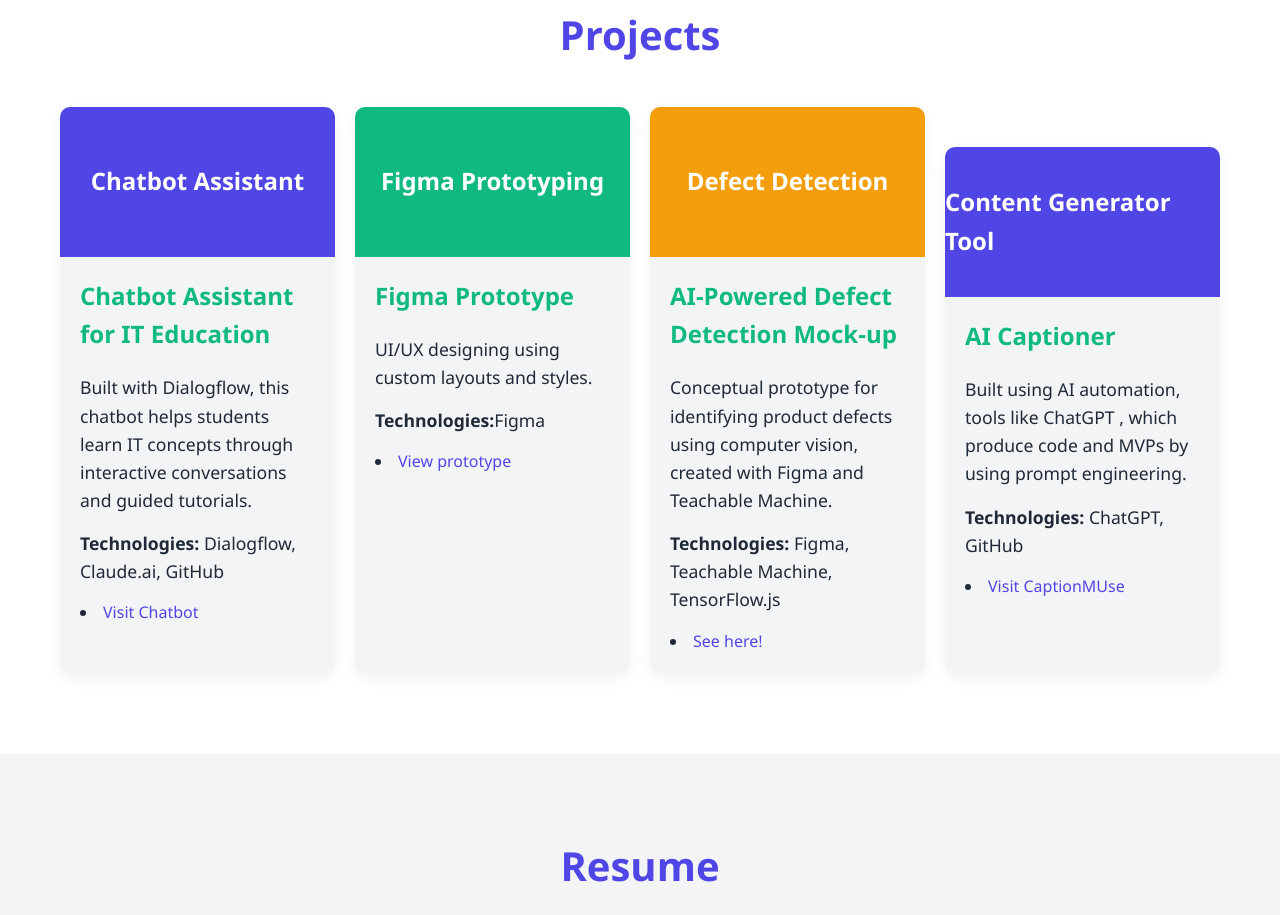
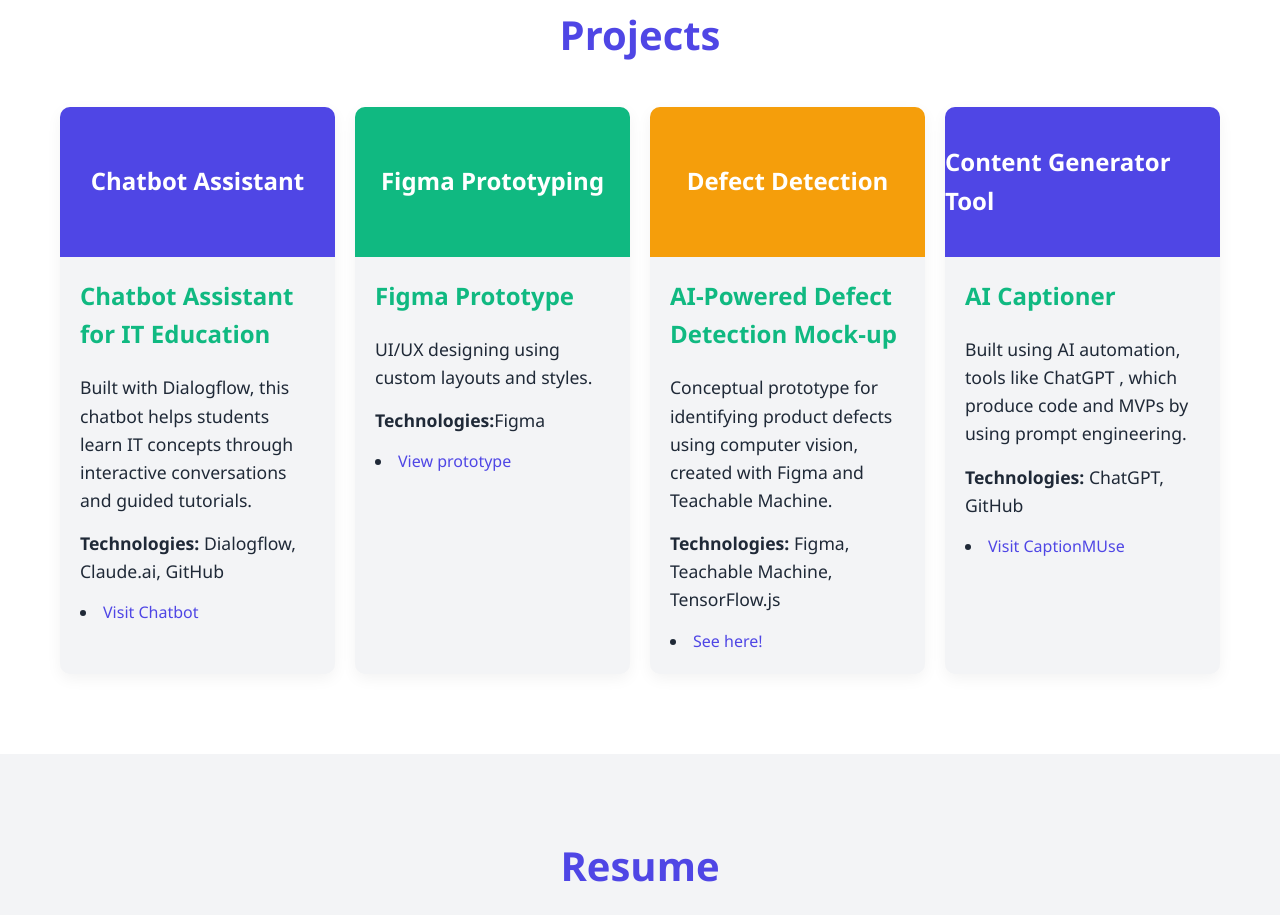
Before and after one commit to SKambi441/portfolio-site, a plain HTML site: page index.html in a window 1280 px wide. Shown: the part 2285-3200 px from the top of the page. Drawn offline with nearby package versions, Linux system fonts and the light colour scheme.

Commit message:
Update index.html

```diff
--- a/index.html
+++ b/index.html
@@ -717,7 +717,6 @@ Since then, I've been motivated to keep learning and to explore this book called
                         <li><a href="https://pikelelalikho.github.io/teachable_machine/" target="_blank">See here!</a></li>
                     </div>
                 </div>
-                <div class="projects-container">
                 <div class="project-card">
                     <div class="project-img" style="background: #4F46E5;">
                         Content Generator Tool
@@ -730,7 +729,6 @@ Since then, I've been motivated to keep learning and to explore this book called
 
                     </div>
                 </div>
-            </div>
         </div>
     </section>
 
```
